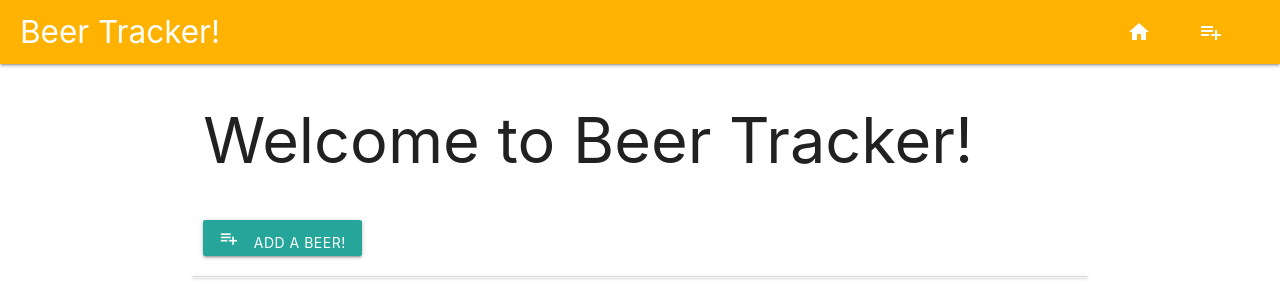
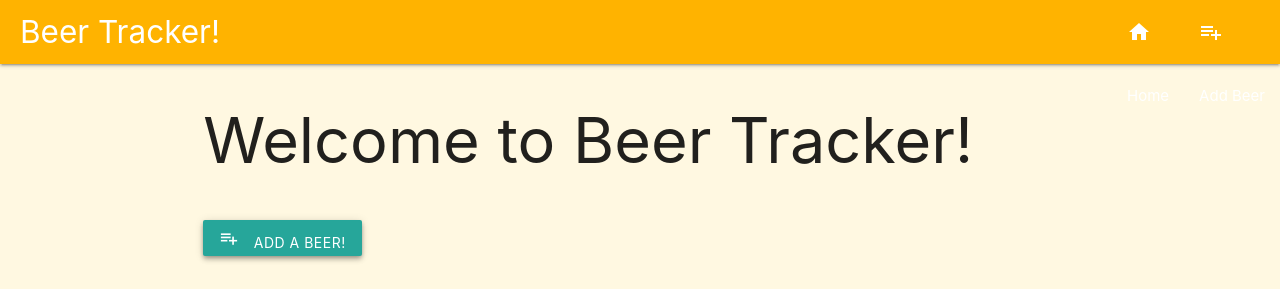
Before and after one commit to menacethedenis/CI_Milestone_3_Denis_Lymer, a Flask app: page / in a window 1280 px wide. Shown: the top 289 px of the page. Run offline with Flask 2, Linux system fonts and the light colour scheme; data that the repository does not hold is empty; some libraries are stand-ins or nearby versions.

Commit message:
style: tidied up colour scheme on mainpage, added tooltips to buttons and shadow effects

```diff
--- a/static/css/style.css
+++ b/static/css/style.css
@@ -1,3 +1,8 @@
+/*-----------------------------general */
+body {
+    background-color: #fff8e1;
+}
+
 /*-----------------------------buttons */
 .btn_beer {
     height: 25px;
@@ -23,12 +28,19 @@
     left: 50%;
 }
 
-.btncol{
+.btn-col{
     text-align: center;
+    padding-bottom: 10px;
 }
+
+.btn-row {
+    padding-bottom: 30px;
+}
+
 /*-----------------------------headers */
 .beer_header {
     margin-left:20px;
+    text-align: justify;
 }
 
 .page-header {
@@ -58,9 +70,29 @@
     padding-right:15px;
 }
 
+/*-----------------------------lists */
+.coll-list {
+    background-color: #ffecb3;
+}
+
+.coll-head {
+    background-color: #ffd54f;
+}
+
 /*-----------------------------footer */
 .footer-image {
-    background-image: url('https://lh3.googleusercontent.com/proxy/UQQ4DsFphP_dl4hcwdUwJbxe6Z2TwFktUd7cfHUXQSMbpK0BvYqT01Xq4bpxLCkldg-RZc_rLnIopJOWaUfqdhDRYnNQvyZAQZR99ZBjz8hGMjNuBFLekgM');
-    height: 300px;
-    width:100%
+    background-image: url('https://www.freepngimg.com/thumb/beer/11-2-beer-png-8.png');
+    height: 200px;
+    width:100%;
 }
+
+footer {
+    padding-top: 30px;
+}
+
+/*-----------------------------media queries */
+@media only screen and (max-width: 600px) {
+    .footer-image {
+        display: none;
+    }
+}
--- a/templates/base.html
+++ b/templates/base.html
@@ -15,8 +15,8 @@
       <a href="{{url_for('get_beer')}}" class="brand-logo">Beer Tracker!</a>
       <a href="#" data-target="mobile-demo" class="sidenav-trigger"><i class="material-icons">menu</i></a>
       <ul class="right hide-on-med-and-down">
-        <li><a href="{{url_for('get_beer')}}"><i class="material-icons">home</i>Home</a></li>
-        <li><a href="{{url_for('add_beer')}}"><i class="material-icons">playlist_add</i>Add Beer</a></li>
+        <li><a href="{{url_for('get_beer')}}"><i class="material-icons large">home</i>Home</a></li>
+        <li><a href="{{url_for('add_beer')}}"><i class="material-icons large">playlist_add</i>Add Beer</a></li>
       </ul>
       <ul class="sidenav" id="mobile-demo">
         <li><a href="{{url_for('get_beer')}}"><i class="material-icons">home</i>Home</a></li>
@@ -35,6 +35,7 @@
             $('.collapsible').collapsible();
             $('.sidenav').sidenav();
             $('.datepicker').datepicker();
+            $('.tooltipped').tooltip();
         });
     </script>
 </div>
--- a/templates/beers.html
+++ b/templates/beers.html
@@ -5,26 +5,26 @@
             <h1 class="page-header">Welcome to Beer Tracker!</h1>
         </div>
 </div>
-<div class="row">
-        <div class="col sm 12 btn-col"><a href="{{url_for('add_beer')}}" class="waves-effect waves-light btn add-btn"><i class="material-icons button-icon">playlist_add</i>Add a Beer!</a></div>
+<div class="row btn-row">
+        <div class="col sm 12 btn-col"><a href="{{url_for('add_beer')}}" class="waves-effect waves-light btn add-btn z-depth-2"><i class="material-icons button-icon">playlist_add</i>Add a Beer!</a></div>
 </div>
-<div class="list-wrapper">
+<div class="list-wrapper z-depth-2">
 <ul class="collapsible" data-collapsible="accordion">
     {% for beer in ratings %}
     <li>
-        <div class="collapsible-header">
+        <div class="collapsible-header coll-head">
         <div class="col s3 ">
-        <a href="{{url_for('edit_beer', beer_id=beer._id)}}" class="waves-effect waves-light btn btn_beer blue"><i class="material-icons right">edit</i>Edit</a>
-        <a href="{{url_for('delete_beer', beer_id=beer._id)}}" class="waves-effect waves-light btn btn_beer red"><i class="material-icons right">delete</i>Delete</a>
+        <a href="{{url_for('edit_beer', beer_id=beer._id)}}" class="waves-effect waves-light btn btn_beer blue z-depth-2 tooltipped" data-position="bottom" data-tooltip="Edit"><i class="material-icons right">edit</i>Edit</a>
+        <a href="{{url_for('delete_beer', beer_id=beer._id)}}" class="waves-effect waves-light btn btn_beer red z-depth-2 tooltipped" data-position="bottom" data-tooltip="Delete"><i class="material-icons right">delete</i>Delete</a>
         </div>
             <div class=" beer_header col s6">
                 <p><strong>Beer: </strong>{{beer.beer_name}}  |  <strong>Brewed by: </strong>{{beer.brewery_name}} <br><strong>Drank at: </strong>{{beer.beer_location}}   | <strong>On date: </strong>{{beer.drank_date}}</p>
                 <i class="material-icons">expand_more</i>
             </div>
         </div>
-        <div class="collapsible-body">
+        <div class="collapsible-body coll-list">
             <span>
-                <p><strong><span class="material-icons icon_padding">comment</span>Comments: </strong>"{{beer.beer_comm}}"</p>
+                <p><strong><span class="material-icons icon_padding flow-text">comment</span>Comments: </strong>"{{beer.beer_comm}}"</p>
             </span>
             <br>
             <span>
```
